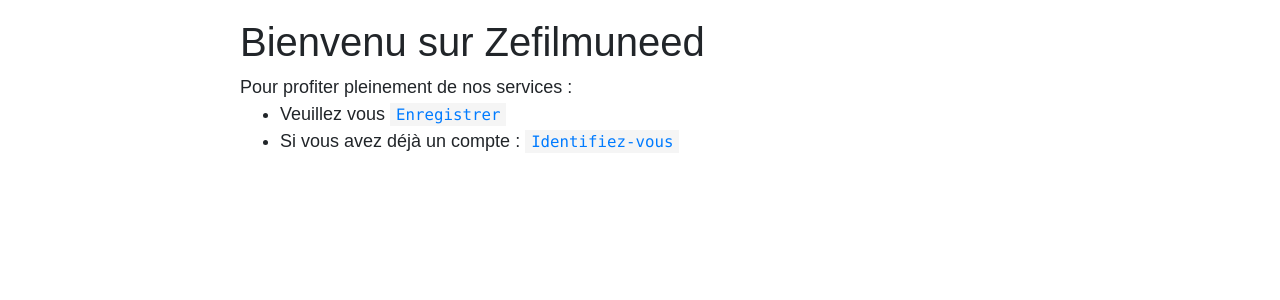
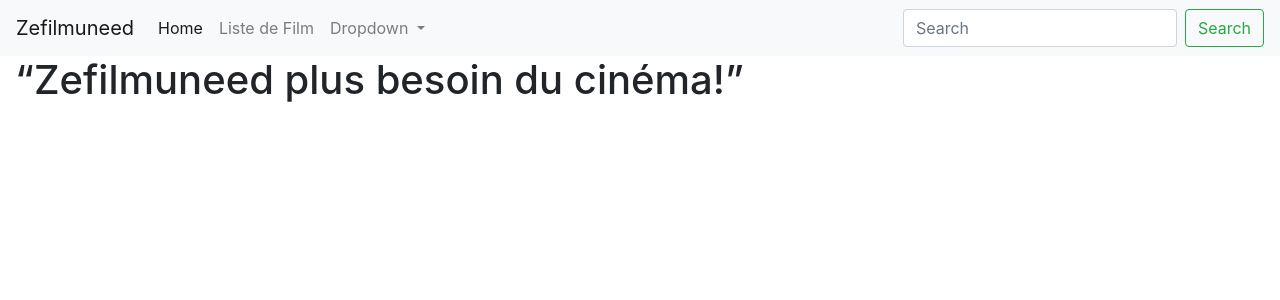
Before and after one commit to hellshoxplay/Zefilmuneed, a Symfony app: template templates/home/home.html.twig in a window 1280 px wide. Shown: the top 300 px of the page. Run offline with Twig, Linux system fonts and the light colour scheme; the template is opened without the code that fills it, so the values that code supplies are empty; some libraries are stand-ins or nearby versions.

Commit message:
mise en place de la page d'accueil

```diff
--- a/assets/css/app.css
+++ /dev/null
@@ -1,3 +0,0 @@
-body {
-    background-color: lightgray;
-}
--- /dev/null
+++ b/assets/css/app.scss
@@ -0,0 +1 @@
+@import "home";
--- a/assets/js/app.js
+++ b/assets/js/app.js
@@ -5,8 +5,8 @@
  * (and its CSS file) in your base layout (base.html.twig).
  */
 
-// any CSS you require will output into a single css file (app.css in this case)
-require('../css/app.css');
+// any CSS you require will output into a single css file (app.scss in this case)
+require('../css/app.scss');
 import "bootstrap";
 
 // Need jQuery? Install it with "yarn add jquery", then uncomment to require it.
--- a/src/Controller/FilmController.php
+++ b/src/Controller/FilmController.php
@@ -25,7 +25,7 @@ class FilmController extends AbstractController
             $this->getParameter('limitPaginator')
         );
 
-        return $this->render('film/home.html.twig', [
+        return $this->render('film/index.html.twig', [
             'films' => $results,
         ]);
     }
--- a/templates/film/index.html.twig
+++ b/templates/film/index.html.twig
@@ -1,6 +1,6 @@
 {% extends 'base.html.twig' %}
 
-{% block title %}Hello FilmController!{% endblock %}
+{% block title %}Liste des films{% endblock %}
 
 {% block body %}
 <div class="container">
--- a/templates/home/home.html.twig
+++ b/templates/home/home.html.twig
@@ -1,20 +1,10 @@
 {% extends 'base.html.twig' %}
 
-{% block title %}Hello HomeController!{% endblock %}
+{% block title %}Welcome in Zefilmuneed{% endblock %}
 
 {% block body %}
-<style>
-    .example-wrapper { margin: 1em auto; max-width: 800px; width: 95%; font: 18px/1.5 sans-serif; }
-    .example-wrapper code { background: #F5F5F5; padding: 2px 6px; }
-</style>
-
-<div class="example-wrapper">
-    <h1>Bienvenu sur Zefilmuneed</h1>
-
-Pour profiter pleinement de nos services :
-    <ul>
-        <li>Veuillez vous <code><a href="/register">Enregistrer</a></code></li>
-        <li>Si vous avez déjà un compte : <code><a href="/login">Identifiez-vous</a></code></li>
-    </ul>
-</div>
+{%  include 'navbar.html.twig' %}
+    <div class="container-fluid home">
+        <h1 class="mx-auto align-self-center">“Zefilmuneed plus besoin du cinéma!”</h1>
+    </div>
 {% endblock %}
--- a/templates/home/index.html.twig
+++ /dev/null
@@ -1,3 +0,0 @@
-{% block body %}
-    {%  include '../navbar.html.twig' %}
-{% endblock %}
--- a/templates/navbar.html.twig
+++ b/templates/navbar.html.twig
@@ -1,5 +1,5 @@
 <nav class="navbar navbar-expand-lg navbar-light bg-light">
-    <a class="navbar-brand" href="#">Navbar</a>
+    <a class="navbar-brand" href="#">Zefilmuneed</a>
     <button class="navbar-toggler" type="button" data-toggle="collapse" data-target="#navbarSupportedContent" aria-controls="navbarSupportedContent" aria-expanded="false" aria-label="Toggle navigation">
         <span class="navbar-toggler-icon"></span>
     </button>
@@ -7,10 +7,10 @@
     <div class="collapse navbar-collapse" id="navbarSupportedContent">
         <ul class="navbar-nav mr-auto">
             <li class="nav-item active">
-                <a class="nav-link" href="#">Home <span class="sr-only">(current)</span></a>
+                <a class="nav-link" href="/">Home <span class="sr-only">(current)</span></a>
             </li>
             <li class="nav-item">
-                <a class="nav-link" href="#">Link</a>
+                <a class="nav-link" href="{{ path('film') }}">Liste de Film</a>
             </li>
             <li class="nav-item dropdown">
                 <a class="nav-link dropdown-toggle" href="#" id="navbarDropdown" role="button" data-toggle="dropdown" aria-haspopup="true" aria-expanded="false">
@@ -23,9 +23,6 @@
                     <a class="dropdown-item" href="#">Something else here</a>
                 </div>
             </li>
-            <li class="nav-item">
-                <a class="nav-link disabled" href="#">Disabled</a>
-            </li>
         </ul>
         <form class="form-inline my-2 my-lg-0">
             <input class="form-control mr-sm-2" type="search" placeholder="Search" aria-label="Search">
--- a/webpack.config.js
+++ b/webpack.config.js
@@ -15,7 +15,7 @@ Encore
      * (including one that's included on every page - e.g. "app")
      *
      * Each entry will result in one JavaScript file (e.g. app.js)
-     * and one CSS file (e.g. app.css) if you JavaScript imports CSS.
+     * and one CSS file (e.g. app.scss) if you JavaScript imports CSS.
      */
     .addEntry('app', './assets/js/app.js')
     //.addEntry('page1', './assets/js/page1.js')
@@ -39,7 +39,7 @@ Encore
     .enableVersioning(Encore.isProduction())
 
     // enables Sass/SCSS support
-    //.enableSassLoader()
+    .enableSassLoader()
 
     // uncomment if you use TypeScript
     //.enableTypeScriptLoader()
```
Also changed, not shown: assets/css/home.scss (added, +32 -0 lines), src/Controller/HomeController.php (+5 -9 lines).
